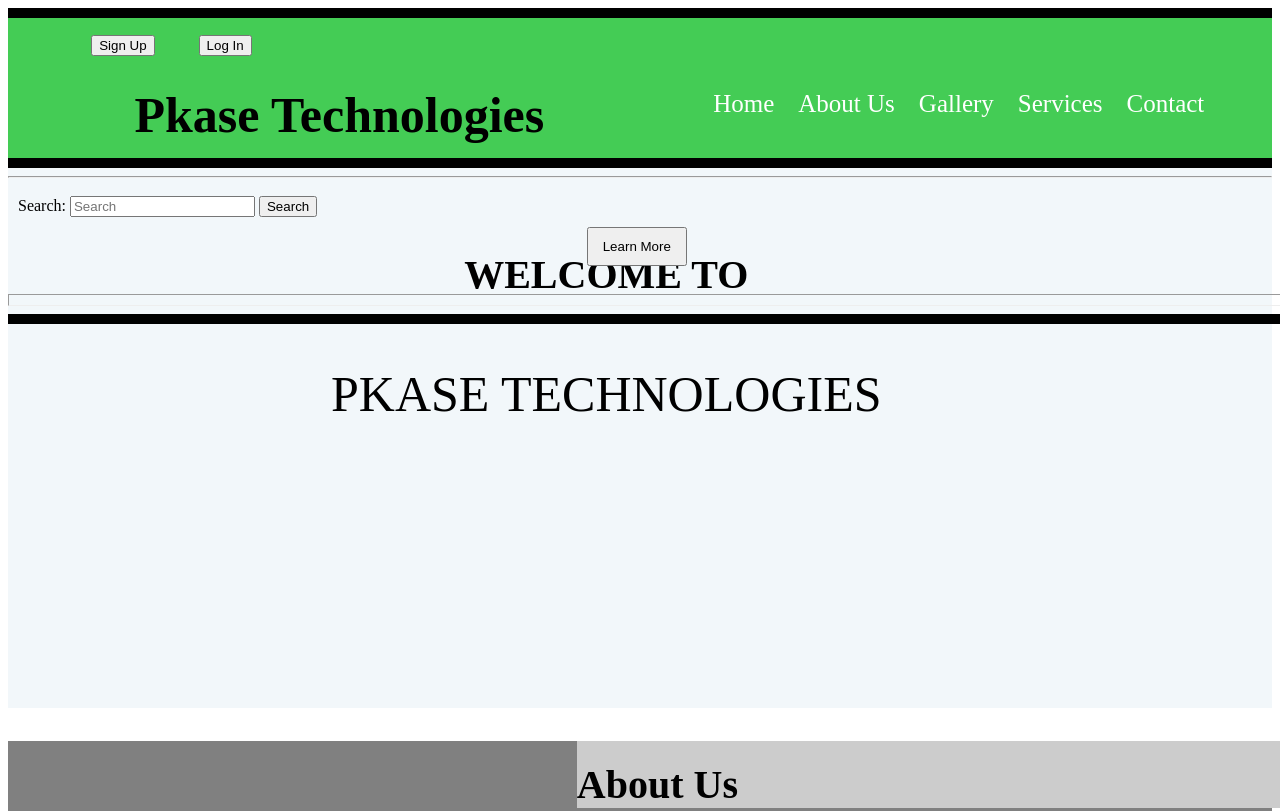
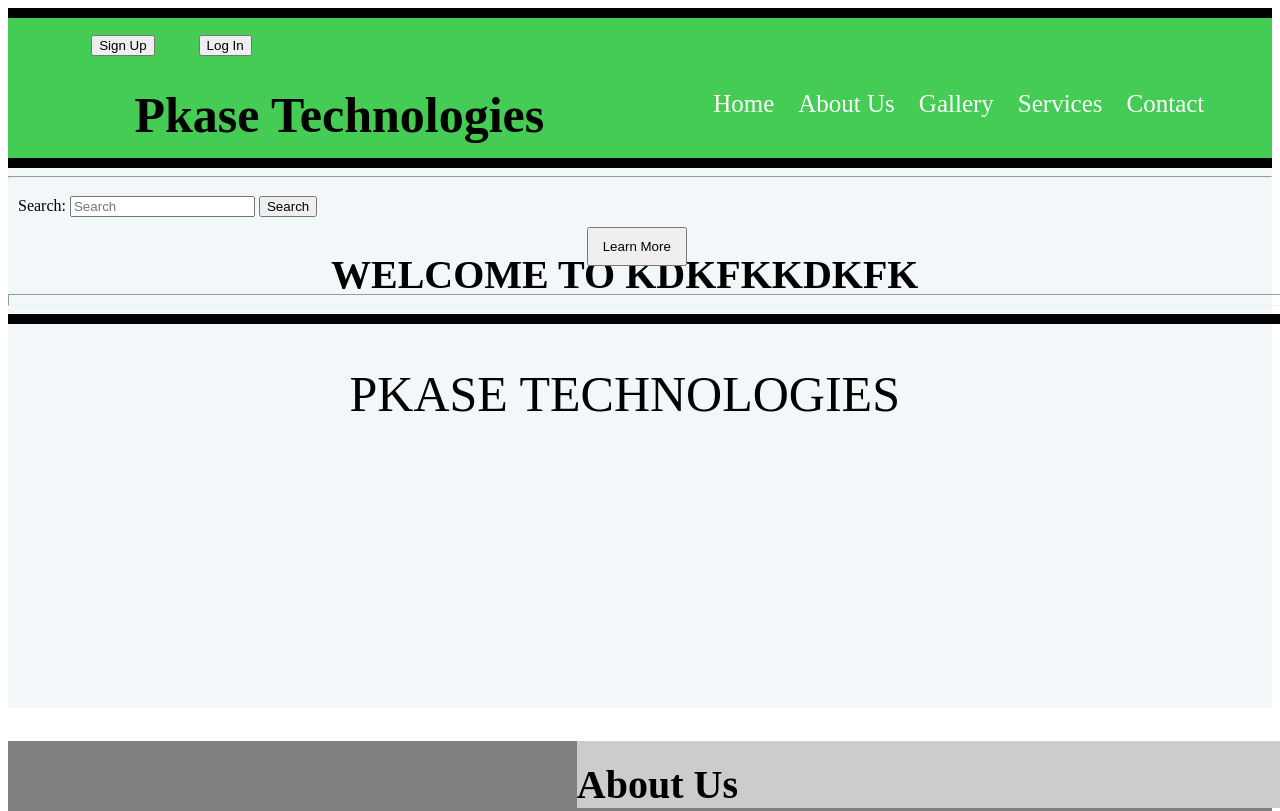
Before and after one commit to sedrickotolo/pkaseTech, a plain HTML site: page index.html in a window 1280 px wide. Shown: the top 811 px of the page. Drawn offline with Linux system fonts and the light colour scheme; files that its build step writes are made by us from their sources.

Commit message:
Add files via upload

```diff
--- a/index.html
+++ b/index.html
@@ -41,7 +41,7 @@
 
 
             <div class="welcome_section_on_index">
-                      <h5 class="welcome">Welcome to <br></h5>
+                      <h5 class="welcome">Welcome to kdkfkkdkfk <br></h5>
                       <span id="pkase_header_welcome"> Pkase Technologies</span>
             </div>
 <!-- this is the media section on the home page
```
